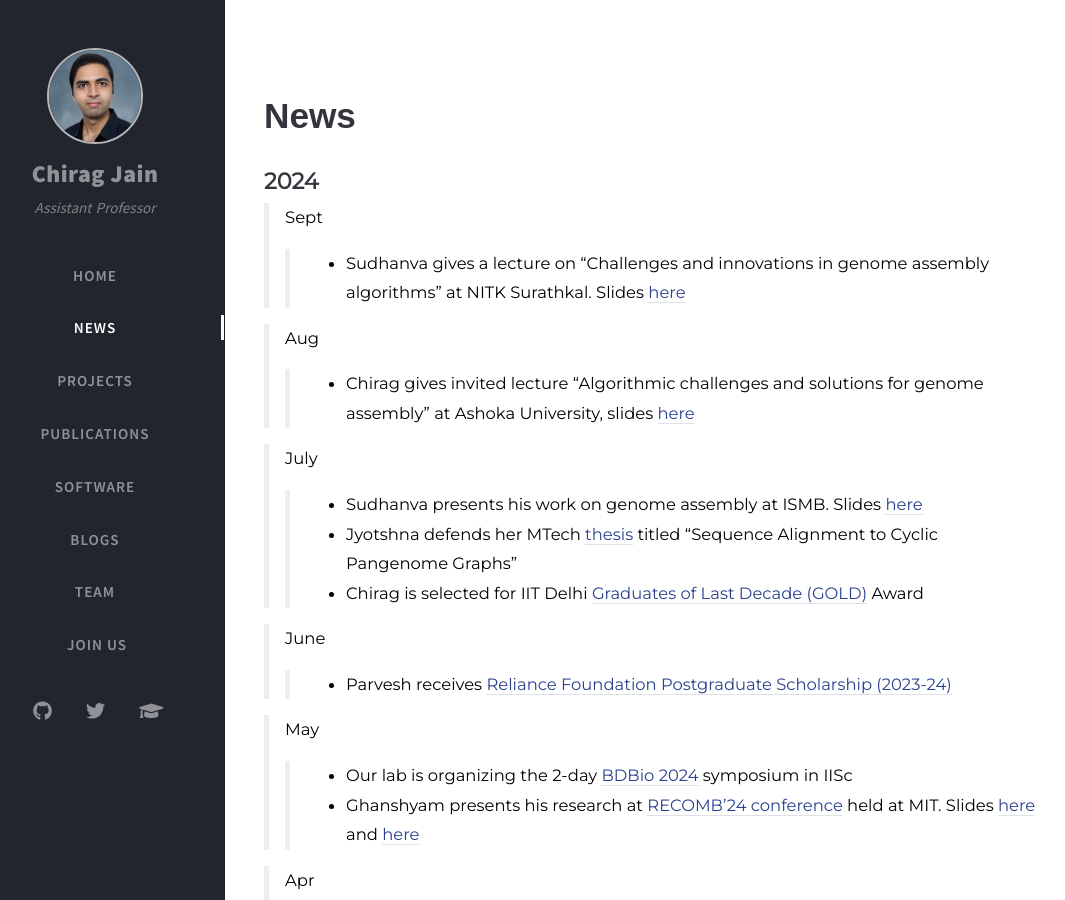
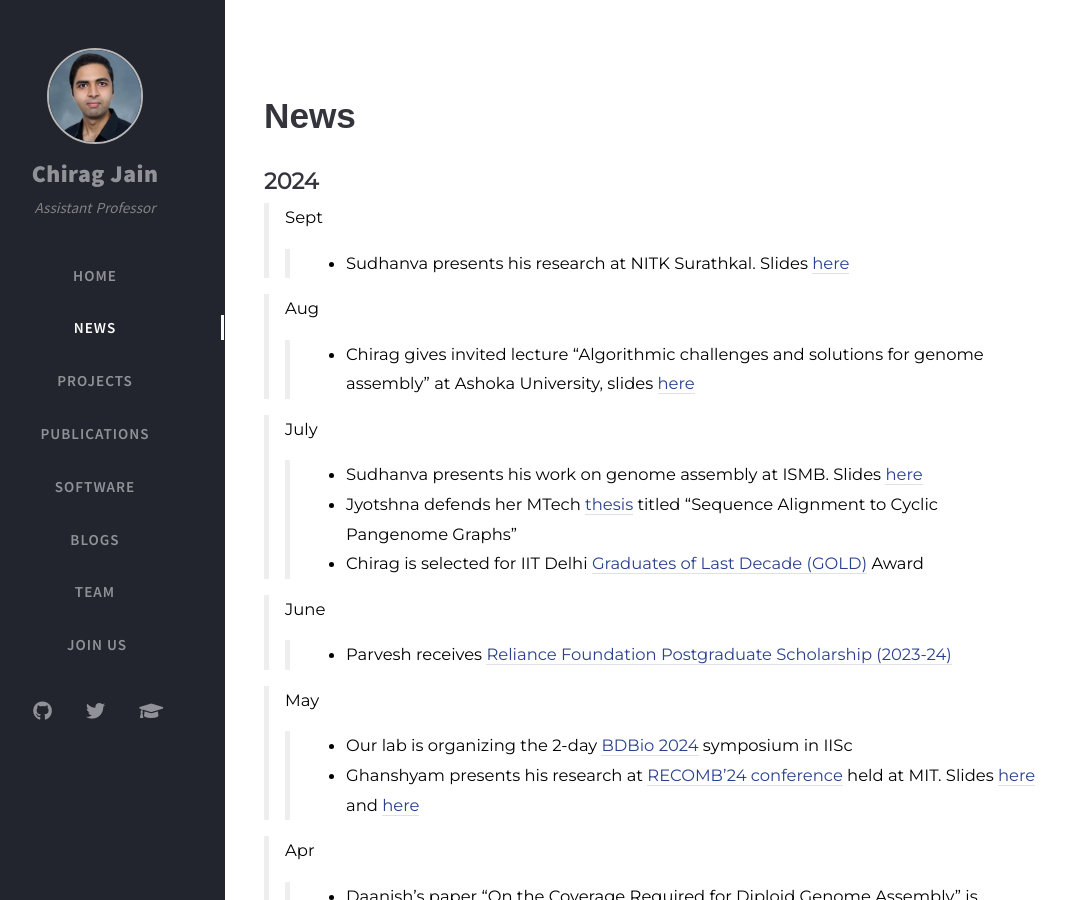
Before and after one commit to at-cg/at-cg.github.io, a Jekyll site: the page built from tabs/new.md, in a window 1280 px wide and 900 px high. Shown: the whole window, without its empty margins (35-1100 px from the left). Built offline with Jekyll 4.4.1, drawn with Linux system fonts in a browser that asks for light colours; nearby versions of some CDN libraries; comment, search, counter and statistics services are not loaded.

Commit message:
Update new.md

```diff
--- a/tabs/new.md
+++ b/tabs/new.md
@@ -22,7 +22,7 @@ type: news
 ## **2024**
 
 >Sept
->> - Sudhanva gives a lecture on "Challenges and innovations in genome assembly algorithms" at NITK Surathkal. Slides [here](https://drive.google.com/file/d/1Rnvx4Xaj7WLWk64yVsIgFmaz_-btyQ6b/view?usp=share_link)
+>> - Sudhanva presents his research at NITK Surathkal. Slides [here](https://drive.google.com/file/d/1Rnvx4Xaj7WLWk64yVsIgFmaz_-btyQ6b/view?usp=share_link)
 
 >Aug
 >> - Chirag gives invited lecture "Algorithmic challenges and solutions for genome assembly" at Ashoka University, slides [here](https://drive.google.com/file/d/1iiH5Q8Fsj0BaF-8asz4MAKvKbSrrinzx/view?usp=sharing)
```
